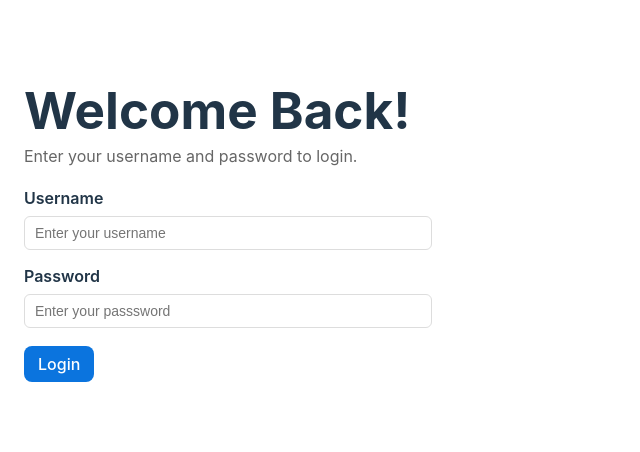
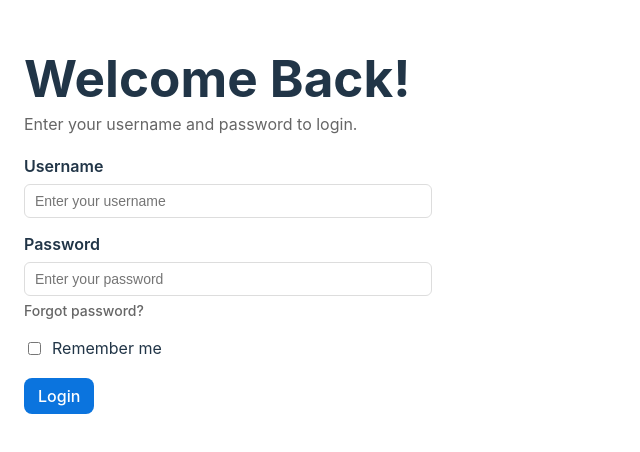
Before and after one commit to Fit3170-RoadPulse/RoadPulse, a React (Vite) app in the folder frontend/: page / in a window 1280 px wide. Shown: the part 168-620 px from the top of the page, without its empty margins (0-640 px from the left). Built offline with nearby package versions, Linux system fonts and the light colour scheme.

Commit message:
US1-LOGIN PAGE: modified login page

```diff
--- a/frontend/src/pages/loginpage.jsx
+++ b/frontend/src/pages/loginpage.jsx
@@ -1,32 +1,45 @@
-// src/pages/SettingsDisplay.jsx
+// src/pages/LoginPage.jsx
 import React from "react";
 
 /**
- * Pure presentational Settings component.
- * - Props:
- *   - onSave(values)  optional callback when Save clicked
- *   - onCancel()      optional callback when Cancel clicked
- * Usage: <SettingsDisplay onSave={(v)=>...} onCancel={()=>...} />
+ * Presentational login component.
+ * Props:
+ *  - onLogin(credentials)         optional, called when Login pressed
+ *  - onCancel()                   optional, called when Cancel pressed
+ *  - onForgotPassword(email)      optional, called when Forgot password pressed
  */
-export default function LoginPage({ onSave, onCancel }) {
-  // Local UI state only for the visual demo
+export default function LoginPage({ onLogin, onCancel, onForgotPassword }) {
   const [username, setUsername] = React.useState("");
-  const [email, setEmail] = React.useState("");
-  const [darkMode, setDarkMode] = React.useState(false);
+  const [password, setPassword] = React.useState("");
+  const [remember, setRemember] = React.useState(false);
 
-  function handleSave() {
-    const values = { username, email, darkMode };
-    if (typeof onSave === "function") onSave(values);
-    else alert("Save pressed — values: " + JSON.stringify(values, null, 2));
+  function handleLogin() {
+    const values = { username, password, remember };
+    if (typeof onLogin === "function") onLogin(values);
+    else alert("Login pressed — values: " + JSON.stringify(values, null, 2));
   }
 
   function handleCancel() {
     if (typeof onCancel === "function") onCancel();
     else {
-      // reset UI only (presentation-only behavior)
       setUsername("");
-      setEmail("");
-      setDarkMode(false);
+      setPassword("");
+      setRemember(false);
+    }
+  }
+
+  function handleForgotPassword() {
+    // prefer using the username/email if available
+    const identifier = username || "";
+    if (typeof onForgotPassword === "function") {
+      onForgotPassword(identifier);
+    } else {
+      // demo behaviour
+      alert(
+        identifier
+          ? `Forgot password clicked — will send reset to account: ${identifier}`
+          : "Forgot password clicked — no username/email provided."
+      );
     }
   }
 
@@ -49,28 +62,27 @@ export default function LoginPage({ onSave, onCancel }) {
         <label style={styles.label}>Password</label>
         <input
           style={styles.input}
-          value={email}
-          onChange={(e) => setEmail(e.target.value)}
-          placeholder="Enter your passsword"
+          value={password}
+          onChange={(e) => setPassword(e.target.value)}
+          placeholder="Enter your password"
+          type="password"
         />
+        <button onClick={handleForgotPassword} style={styles.linkBtn}>
+          Forgot password?
+        </button>
       </div>
 
-      {/* <div style={{ ...styles.field, ...styles.row }}>
+      <label style={{ display: "flex", alignItems: "center", gap: 8 }}>
         <input
-          id="darkToggle"
           type="checkbox"
-          checked={darkMode}
-          onChange={(e) => setDarkMode(e.target.checked)}
-          style={{ marginRight: 10 }}
+          checked={remember}
+          onChange={(e) => setRemember(e.target.checked)}
         />
-        <div>
-          <div style={{ fontWeight: 600 }}>Enable dark mode</div>
-          <div style={styles.muted}>Visual toggle only (presentation)</div>
-        </div>
-      </div> */}
+        <span>Remember me</span>
+      </label>
 
       <div style={styles.buttons}>
-        <button onClick={handleSave} style={styles.primaryBtn}>
+        <button onClick={handleLogin} style={styles.primaryBtn}>
           Login
         </button>
       </div>
@@ -78,12 +90,13 @@ export default function LoginPage({ onSave, onCancel }) {
   );
 }
 
-/* Inline styles for the demo */
+/* styles copied/adjusted from your version */
 const styles = {
   root: {
     padding: 24,
     maxWidth: 720,
-    fontFamily: "-apple-system, BlinkMacSystemFont, 'Segoe UI', Roboto, 'Helvetica Neue', Arial",
+    fontFamily:
+      "-apple-system, BlinkMacSystemFont, 'Segoe UI', Roboto, 'Helvetica Neue', Arial",
   },
   h1: { margin: 0, marginBottom: 6 },
   hint: { marginTop: 0, color: "#666", marginBottom: 18 },
@@ -114,4 +127,14 @@ const styles = {
     background: "white",
     cursor: "pointer",
   },
+  linkBtn: {
+    marginTop: 6,
+    padding: 0,
+    border: "none",
+    background: "none",
+    color: "#666",
+    // textDecoration: "underline",
+    cursor: "pointer",
+    fontSize: 14,
+  },
 };
```
